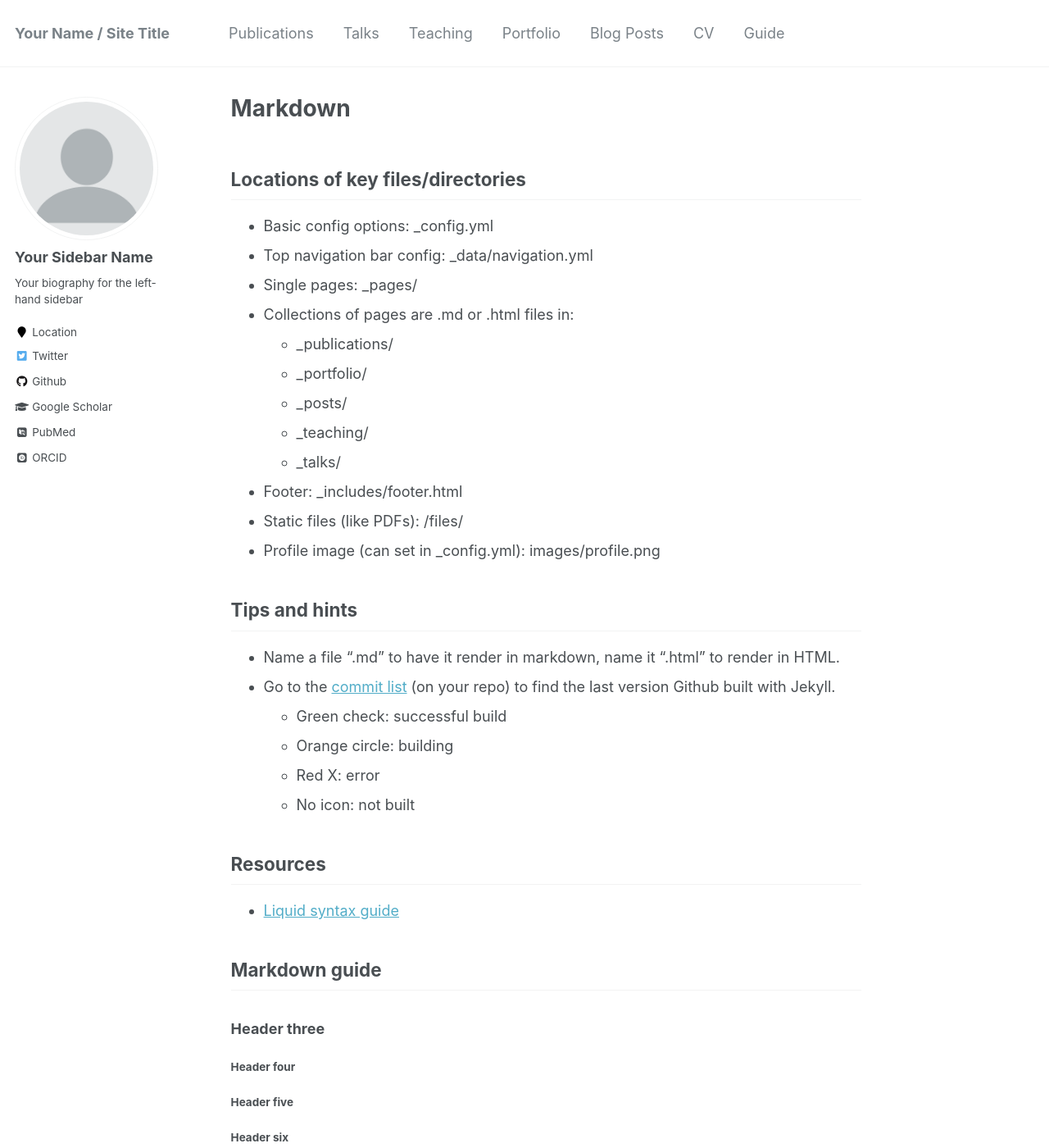
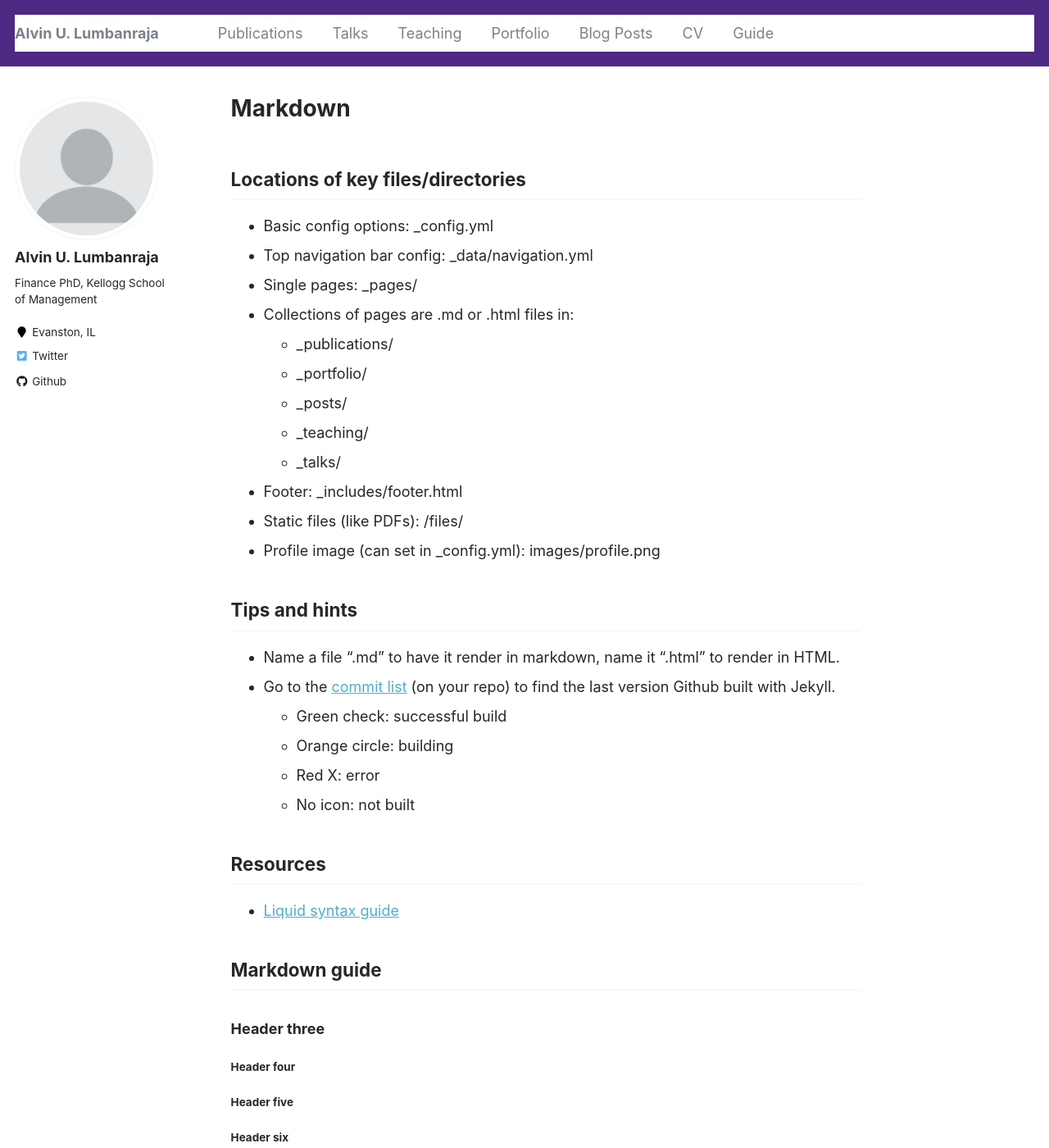
Before and after one commit to alumbanraja/alumbanraja.github.io, a Jekyll site: the page built from _pages/markdown.md, in a window 1280 px wide and 1400 px high. Shown: the whole window at 82% size. Built offline with Jekyll 4.4.1, drawn with Linux system fonts in a browser that asks for light colours; some web fonts are replaced; some of the changed text lies outside the part shown.

Commit message:
edit_20230612_v1

```diff
--- a/_config.yml
+++ b/_config.yml
@@ -7,13 +7,13 @@
 
 # Site Settings
 locale                   : "en-US"
-title                    : "Your Name / Site Title"
+title                    : "Alvin U. Lumbanraja"
 title_separator          : "-"
-name                     : &name "Your Name"
+name                     : &name "Alvin U. Lumbanraja"
 description              : &description "personal description"
-url                      : https://academicpages.github.io # the base hostname & protocol for your site e.g. "https://mmistakes.github.io"
+url                      : https://alumbanraja.github.io # the base hostname & protocol for your site e.g. "https://mmistakes.github.io"
 baseurl                  : "" # the subpath of your site, e.g. "/blog"
-repository               : "academicpages/academicpages.github.io"
+repository               : "alumbanraja/alumbanraja.github.io"
 teaser                   :  # filename of teaser fallback teaser image placed in /images/, .e.g. "500x300.png"
 breadcrumbs              : false # true, false (default)
 words_per_minute         : 160
@@ -80,13 +80,13 @@ analytics:
 
 # Site Author
 author:
-  name             : "Your Sidebar Name"
+  name             : "Alvin U. Lumbanraja"
   avatar           : "profile.png"
-  bio              : "Your biography for the left-hand sidebar"
-  location         : "Location"
+  bio              : "Finance PhD, Kellogg School of Management"
+  location         : "Evanston, IL"
   employer         :
-  pubmed           : "https://www.ncbi.nlm.nih.gov/pubmed/?term=john+snow"
-  googlescholar    : "http://yourfullgooglescholarurl.com"
+  pubmed           :
+  googlescholar    :
   email            :
   researchgate     :  # example: "https://www.researchgate.net/profile/yourprofile"
   uri              :
@@ -96,20 +96,20 @@ author:
   flickr           :
   facebook         :
   foursquare       :
-  github           : "academicpages"
+  github           : "alumbanraja"
   google_plus      :
   keybase          :
   instagram        :
-  impactstory      : #"https://profiles.impactstory.org/u/xxxx-xxxx-xxxx-xxxx"
+  impactstory      :
   lastfm           :
   linkedin         :
-  orcid            : "http://orcid.org/yourorcidurl"
+  orcid            :
   pinterest        :
   soundcloud       :
-  stackoverflow    : # http://stackoverflow.com/users/123456/username
+  stackoverflow    :
   steam            :
   tumblr           :
-  twitter          : "replacethistwitterhandle"
+  twitter          : "alvinulido"
   vine             :
   weibo            :
   xing             :
--- a/_sass/_base.scss
+++ b/_sass/_base.scss
@@ -146,7 +146,7 @@ td > code {
   box-shadow: $box-shadow;
 
   &:before, &:after {
-    letter-spacing: -0.2em;
+    letter-spacing: 0em;
     content: "\00a0"; /* non-breaking space*/
   }
 }
@@ -157,7 +157,7 @@ hr {
   display: block;
   margin: 1em 0;
   border: 0;
-  border-top: 1px solid $border-color;
+  border-top: 0px solid $border-color;
 }
 
 /* lists */
--- a/_sass/_masthead.scss
+++ b/_sass/_masthead.scss
@@ -4,6 +4,7 @@
 
 .masthead {
   position: relative;
+  background-color: $northwestern-color;
   border-bottom: 1px solid $border-color;
   -webkit-animation: intro 0.3s both;
           animation: intro 0.3s both;
--- a/_sass/_variables.scss
+++ b/_sass/_variables.scss
@@ -13,15 +13,16 @@ $paragraph-indent           : false; // true, false (default)
 $indent-var                 : 1.3em;
 
 /* system typefaces */
-$serif                      : Georgia, Times, serif;
+$serif                      : Baskerville, Georgia, Times, serif;
 $sans-serif                 : -apple-system, ".SFNSText-Regular", "San Francisco", "Roboto", "Segoe UI", "Helvetica Neue", "Lucida Grande", Arial, sans-serif;
 $monospace                  : Monaco, Consolas, "Lucida Console", monospace;
 
 /* sans serif typefaces */
 $sans-serif-narrow          : $sans-serif;
-$helvetica                  : Helvetica, "Helvetica Neue", Arial, sans-serif;
+$helvetica                  : "Helvetica Neue", Arial, sans-serif;
 
 /* serif typefaces */
+$baskerville                : Baskerville, serif;
 $georgia                    : Georgia, serif;
 $times                      : Times, serif;
 $bodoni                     : "Bodoni MT", serif;
@@ -49,15 +50,18 @@ $type-size-8                : 0.625em;  // ~10px
 
 $gray                       : #7a8288;
 $dark-gray                  : mix(#000, $gray, 40%);
-$darker-gray                : mix(#000, $gray, 60%);
+$darker-gray                : mix(#000, $gray, 70%);
 $light-gray                 : mix(#fff, $gray, 50%);
 $lighter-gray               : mix(#fff, $gray, 90%);
 
 $body-color                 : #fff;
 $background-color           : #fff;
+
+$northwestern-color         : #4E2A84;
+
 $code-background-color      : #fafafa;
 $code-background-color-dark : $light-gray;
-$text-color                 : $dark-gray;
+$text-color                 : $darker-gray;
 $border-color               : $lighter-gray;
 
 $primary-color              : #7a8288;
@@ -65,6 +69,7 @@ $success-color              : #62c462;
 $warning-color              : #f89406;
 $danger-color               : #ee5f5b;
 $info-color                 : #52adc8;
+
 
 /* brands */
 $behance-color              : #1769FF;
```
